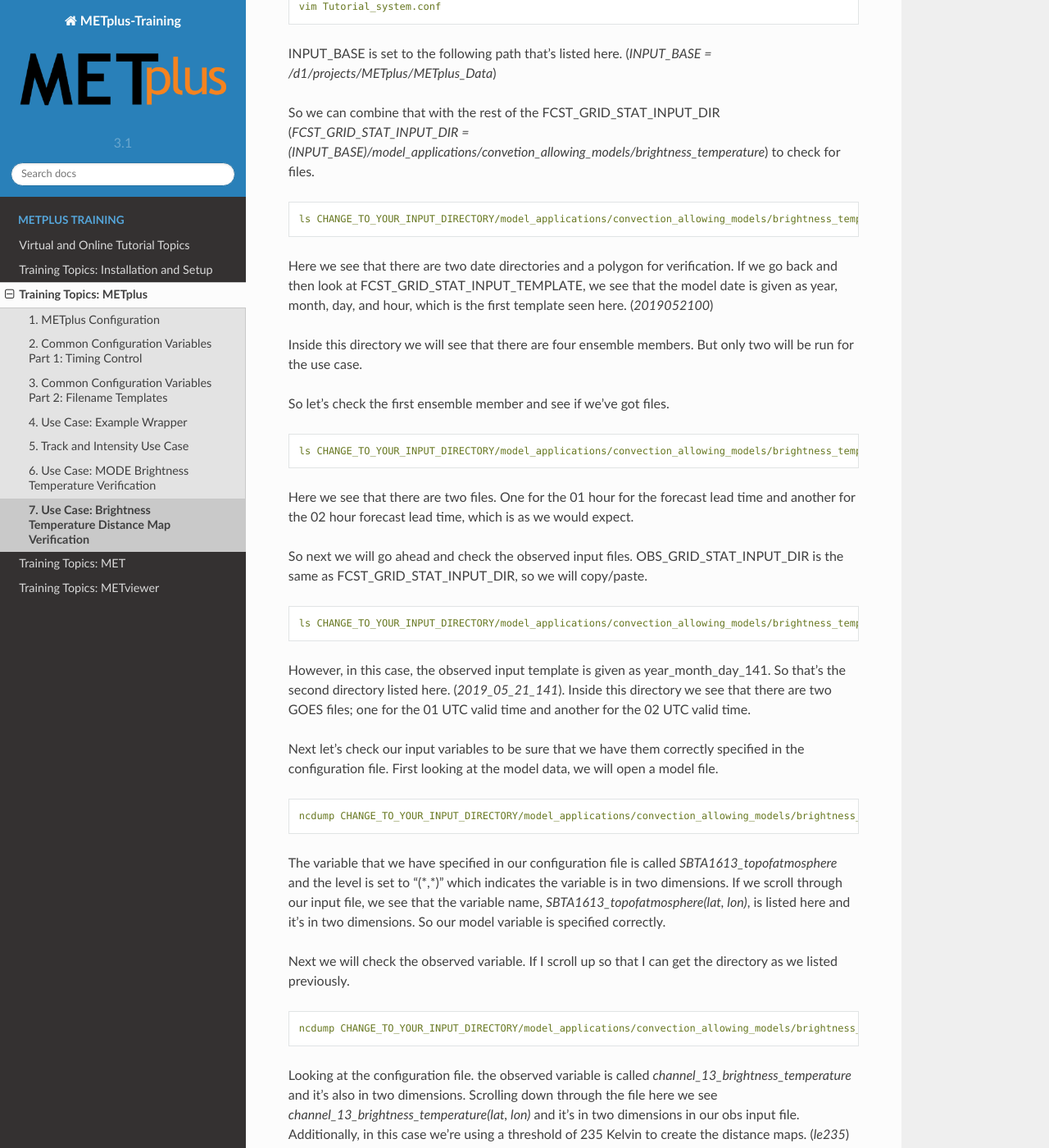
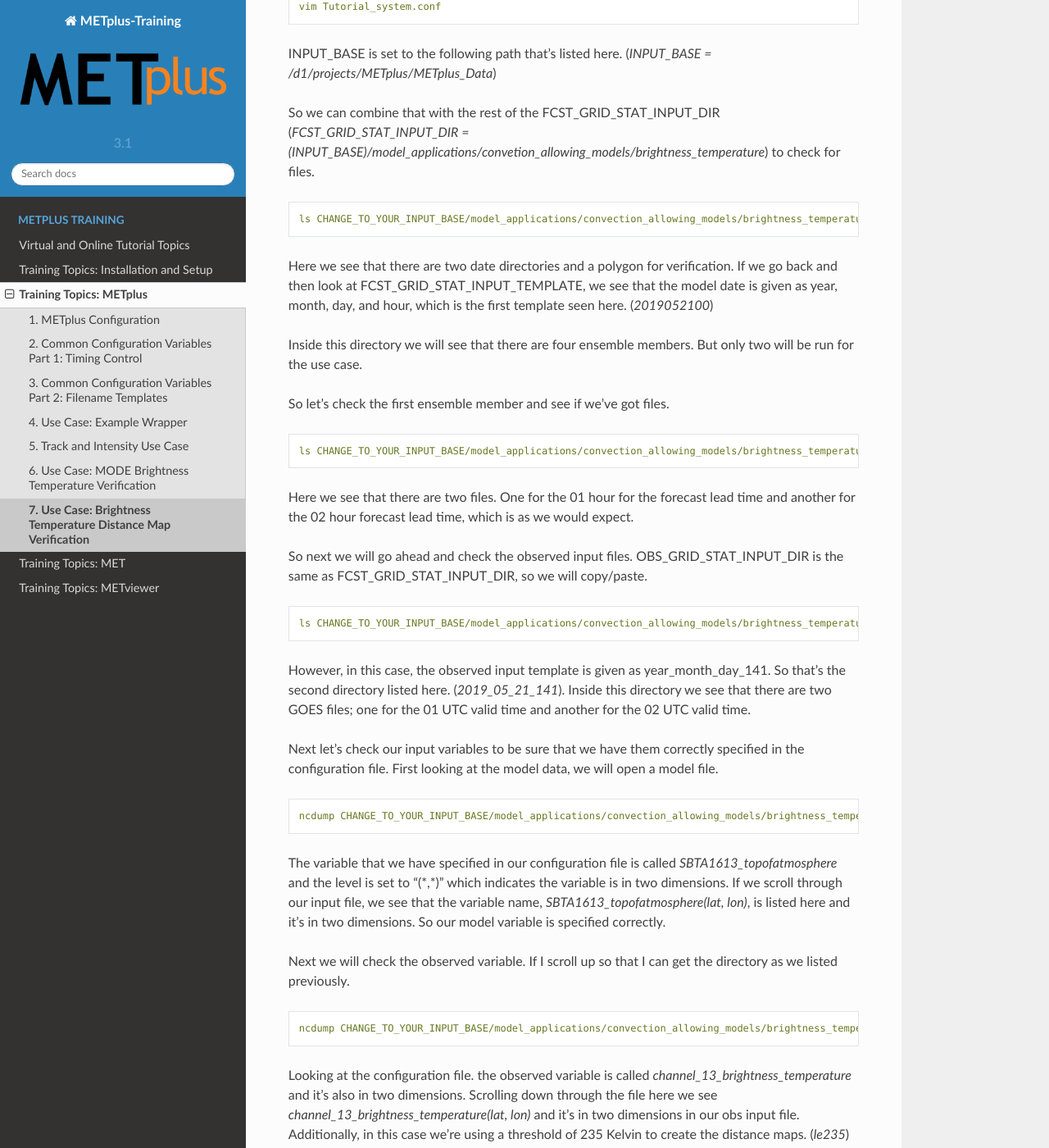
Before and after one commit to dtcenter/METplus-Training, a Sphinx documentation site: the page built from docs/modules/METplus/use_case_brightness_temperature_distance_map.rst, in a window 1280 px wide and 1400 px high, scrolled down 1801 px. Shown: the whole window at 82% size. Built offline with Sphinx 7.4.7 and the Read the Docs theme 2.0.0, drawn with Linux system fonts in a browser that asks for light colours; some of the changed text lies outside the part shown.

Commit message:
Update use_case_brightness_temperature_distance_map.rst

```diff
--- a/docs/modules/METplus/use_case_brightness_temperature_distance_map.rst
+++ b/docs/modules/METplus/use_case_brightness_temperature_distance_map.rst
@@ -97,7 +97,7 @@
 
 .. code-block:: ini
 
-  ls CHANGE_TO_YOUR_INPUT_DIRECTORY/model_applications/convection_allowing_models/brightness_temperature
+  ls CHANGE_TO_YOUR_INPUT_BASE/model_applications/convection_allowing_models/brightness_temperature
 
 Here we see that there are two date directories and a
 polygon for verification. If we go back and then look at
@@ -112,7 +112,7 @@
 
 .. code-block:: ini
 
-  ls CHANGE_TO_YOUR_INPUT_DIRECTORY/model_applications/convection_allowing_models/brightness_temperature/2019052100/core_lsm1
+  ls CHANGE_TO_YOUR_INPUT_BASE/model_applications/convection_allowing_models/brightness_temperature/2019052100/core_lsm1
 
 Here we see that there are two files. One for the 01 hour for the forecast
 lead time and another for the 02 hour forecast lead time, which is as we
@@ -124,7 +124,7 @@
 
 .. code-block:: ini
 
-  ls CHANGE_TO_YOUR_INPUT_DIRECTORY/model_applications/convection_allowing_models/brightness_temperature
+  ls CHANGE_TO_YOUR_INPUT_BASE/model_applications/convection_allowing_models/brightness_temperature
 
 However, in this case, the observed input template is given as
 year_month_day_141. So that's the second directory listed here.
@@ -137,7 +137,7 @@
 
 .. code-block:: ini
 
-  ncdump CHANGE_TO_YOUR_INPUT_DIRECTORY/model_applications/convection_allowing_models/brightness_temperature/2019052100/core_lsm1/core_lsm1_20190521_0000_f01.nc | more
+  ncdump CHANGE_TO_YOUR_INPUT_BASE/model_applications/convection_allowing_models/brightness_temperature/2019052100/core_lsm1/core_lsm1_20190521_0000_f01.nc | more
 
 The variable that we have specified in our configuration file is called
 *SBTA1613_topofatmosphere* and the level is set to “(\*,\*)”
@@ -151,7 +151,7 @@
 
 .. code-block:: ini
 
-  ncdump CHANGE_TO_YOUR_INPUT_DIRECTORY/model_applications/convection_allowing_models/brightness_temperature/2019_05_21_141/remap_GOES-16.20190521.010000.nc | more
+  ncdump CHANGE_TO_YOUR_INPUT_BASE/model_applications/convection_allowing_models/brightness_temperature/2019_05_21_141/remap_GOES-16.20190521.010000.nc | more
 
 Looking at the configuration file. the observed variable is called
 *channel_13_brightness_temperature* and it's also in two dimensions.
@@ -206,7 +206,7 @@
 
 .. code-block:: ini
 
-  ls CHANGE_TO_YOUR_OUTPUT_DIRECTORY/convection_allowing_models/brightness_temperature/grid_stat
+  ls CHANGE_TO_YOUR_OUTPUT_BASE/convection_allowing_models/brightness_temperature/grid_stat
 
 Looking inside this directory we see that we have all twelve expected files.
 Finally, we can make a distance map image by using the plot_data_plane tool
@@ -215,7 +215,7 @@
 
 .. code-block:: ini
 
-  ncdump CHANGE_TO_YOUR_OUTPUT_DIRECTORY/convection_allowing_models/brightness_temperature/grid_stat/grid_stat_FV3_core_lsm1_010000L_20190521_010000V_pairs.nc | more
+  ncdump CHANGE_TO_YOUR_OUTPUT_BASE/convection_allowing_models/brightness_temperature/grid_stat/grid_stat_FV3_core_lsm1_010000L_20190521_010000V_pairs.nc | more
 
 The obs distance map variable is specified here and it's in two dimensions.
 (*OBS_DMAP_le235_channel_13_brightness_temperature_all_all_FULL( lat, lon)*).
@@ -233,7 +233,7 @@
 
 .. code-block:: ini
 
-  plot_data_plane CHANGE_TO_YOUR_OUTPUT_DIRECTORY/convection_allowing_models/brightness_temperature/grid_stat/grid_stat_FV3_core_lsm1_010000L_20190521_010000V_pairs.nc distance_map.ps 'name="OBS_DMAP_le235_channel_13_brightness_temperature_all_all_FULL"; level="(*,*)";'
+  plot_data_plane CHANGE_TO_YOUR_OUTPUT_BASE/convection_allowing_models/brightness_temperature/grid_stat/grid_stat_FV3_core_lsm1_010000L_20190521_010000V_pairs.nc distance_map.ps 'name="OBS_DMAP_le235_channel_13_brightness_temperature_all_all_FULL"; level="(*,*)";'
 
 
 So plot_data_plane has finished successfully. The output image looks as
```
